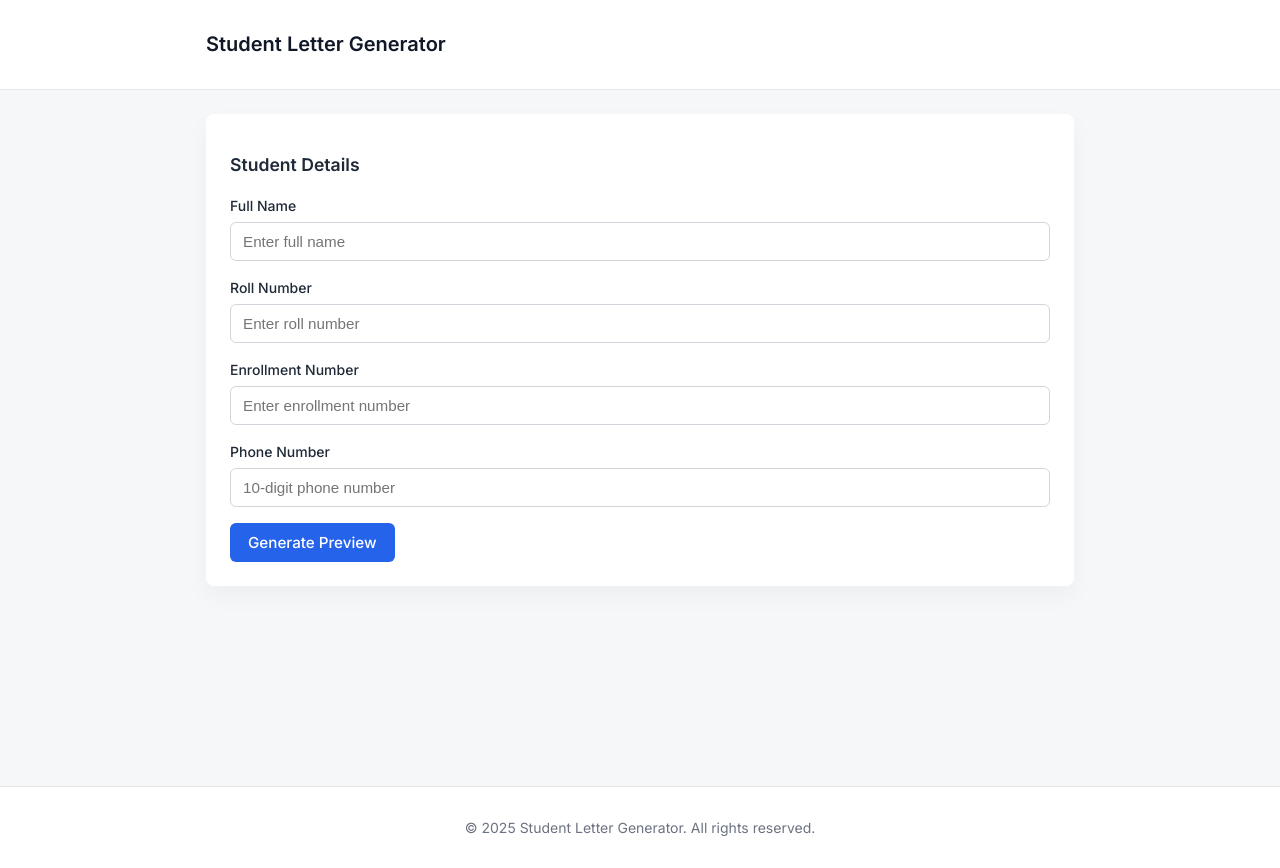
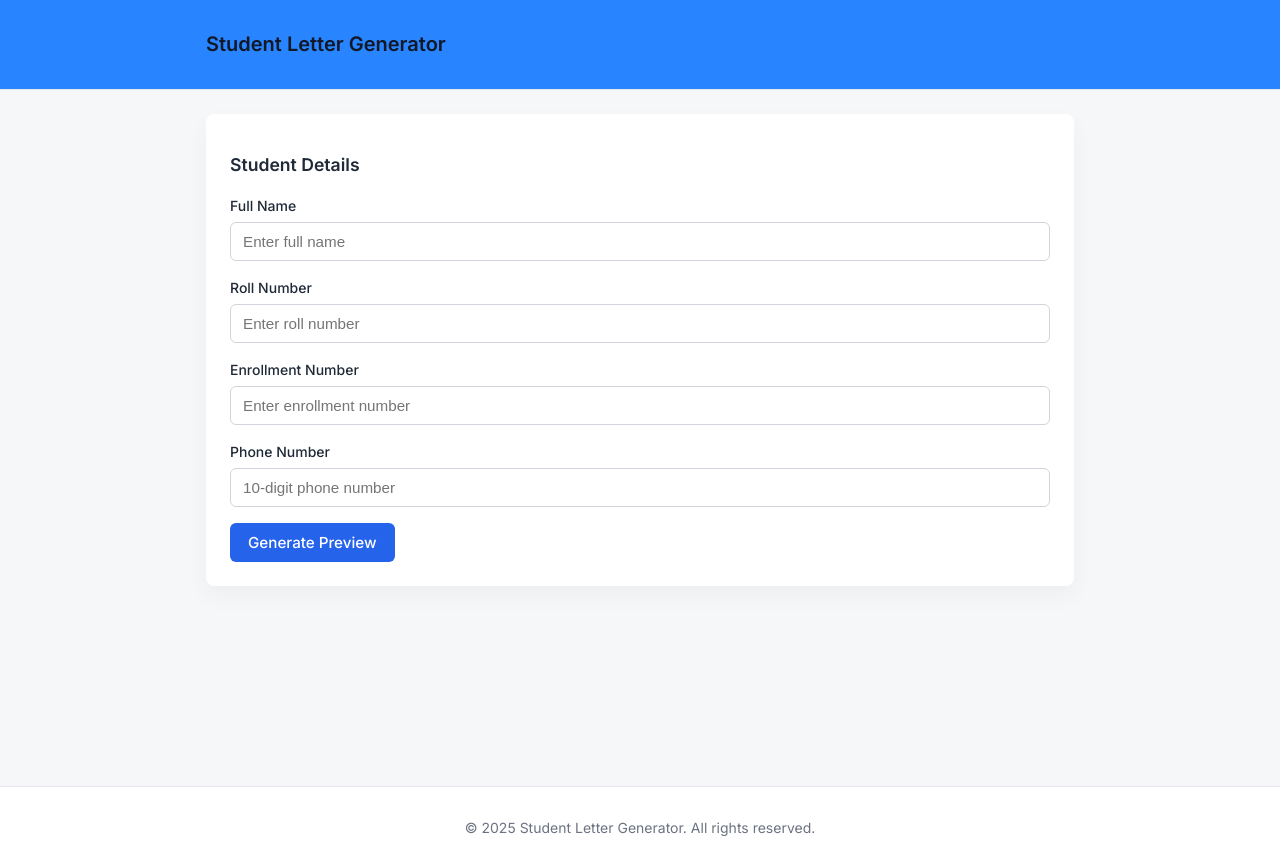
Before and after one commit to ansarikashif-prog/student-letter-generator, a React (Vite) app: page / in a window 1280 px wide. Built offline with nearby package versions, Linux system fonts and the light colour scheme; no server answers.

Commit message:
change header background color

```diff
--- a/src/styles/main.css
+++ b/src/styles/main.css
@@ -43,7 +43,7 @@ button {
    HEADER
 ========================================================= */
 .app-header {
-  background-color: #ffffff;
+  background-color: #2885ff;
   border-bottom: 1px solid #e5e7eb;
 }
 
```
